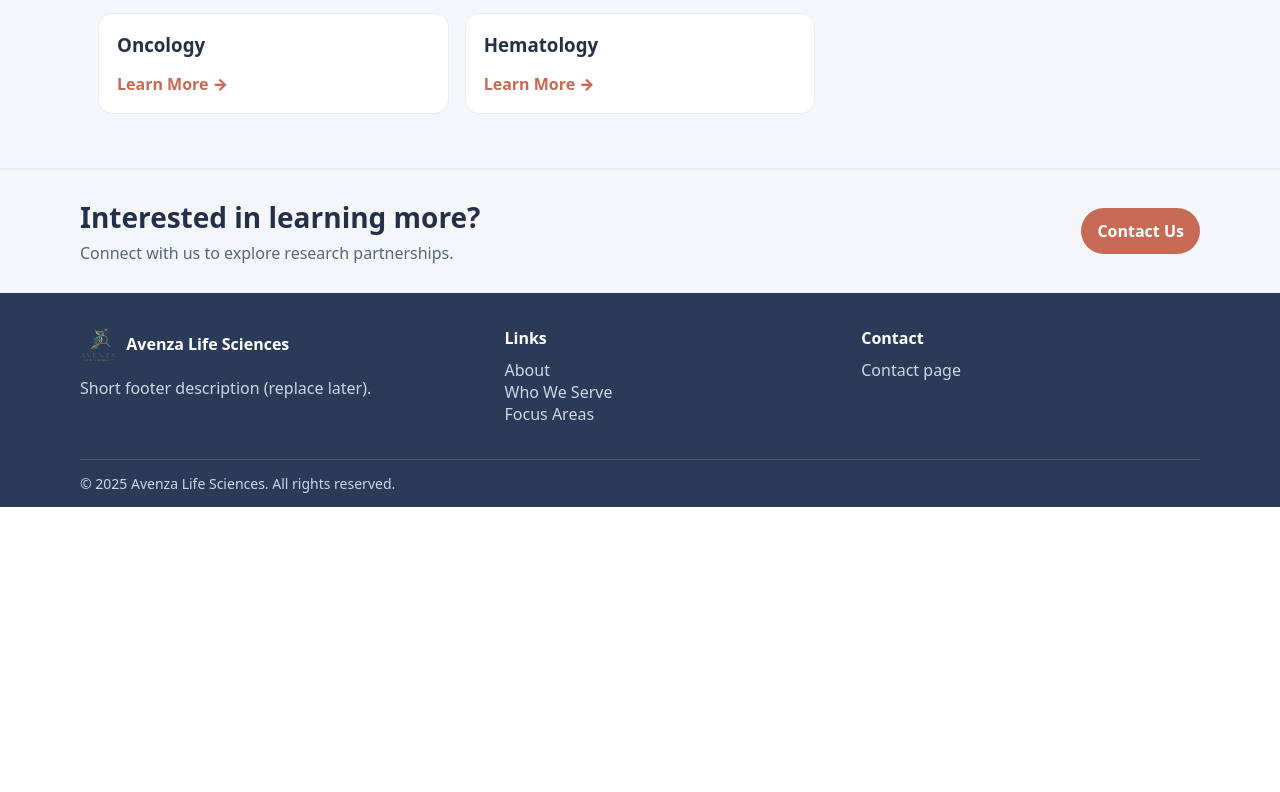
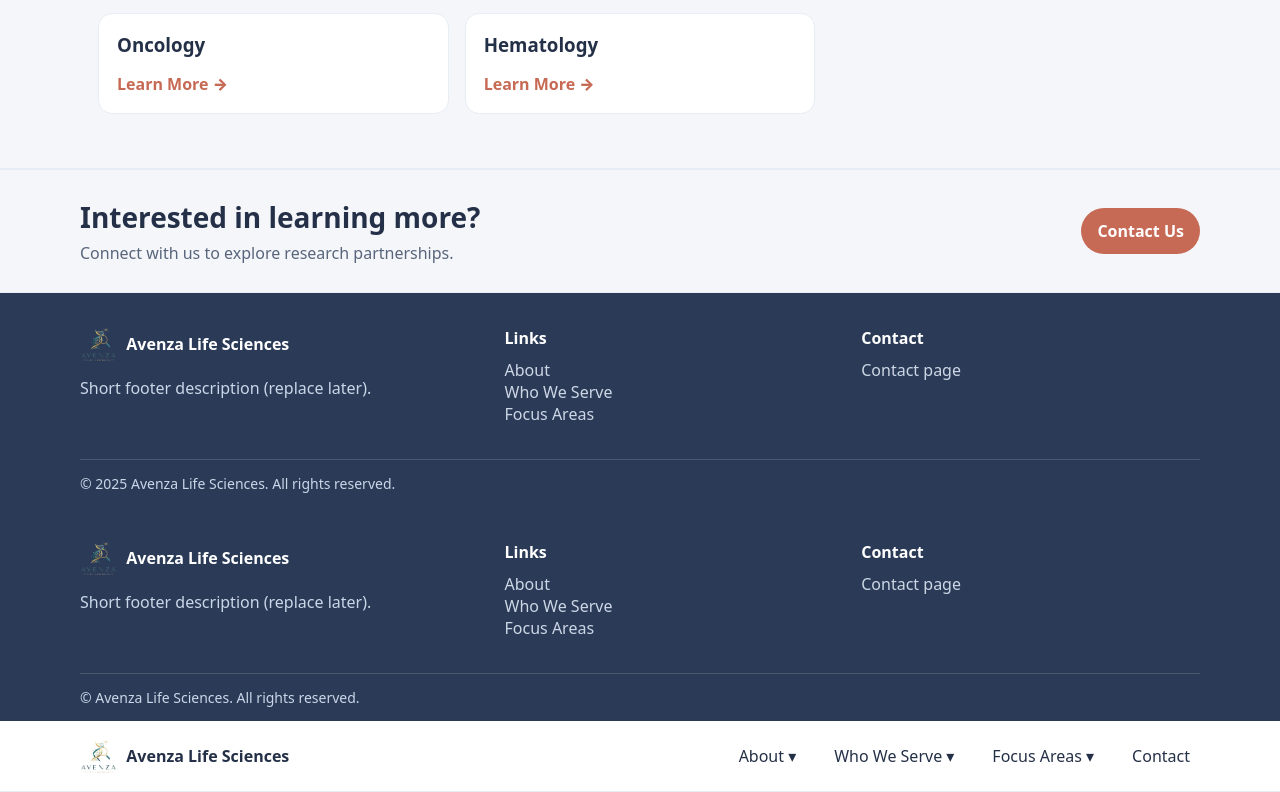
Before and after one commit to Avenzalifesciences/avenzalifesciences.github.io, a plain HTML site: page index.html in a window 1280 px wide. Shown: the part 1155-1947 px from the top of the page. Before the commit the page ends 1662 px from the top, so only its background shows below. Drawn offline with Linux system fonts and the light colour scheme.

Commit message:
Update index.html

```diff
--- a/index.html
+++ b/index.html
@@ -200,7 +200,9 @@
   <div class="container copy">© <span id="y"></span> Avenza Life Sciences. All rights reserved.</div>
 </footer>
 
+<div id="site-footer"></div>
 <script src="app.js"></script>
 <script>document.getElementById("y").textContent=new Date().getFullYear();</script>
 </body>
+  <div id="site-header"></div>
 </html>
```
